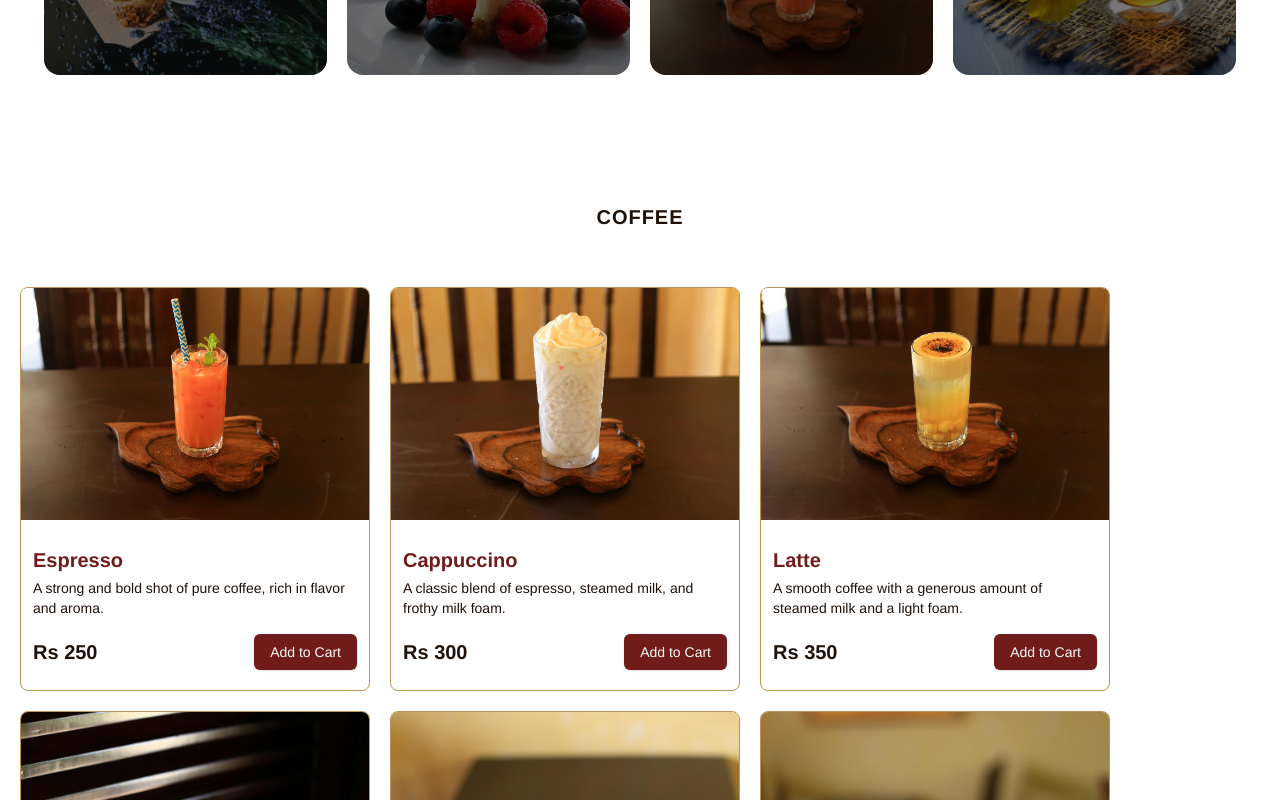
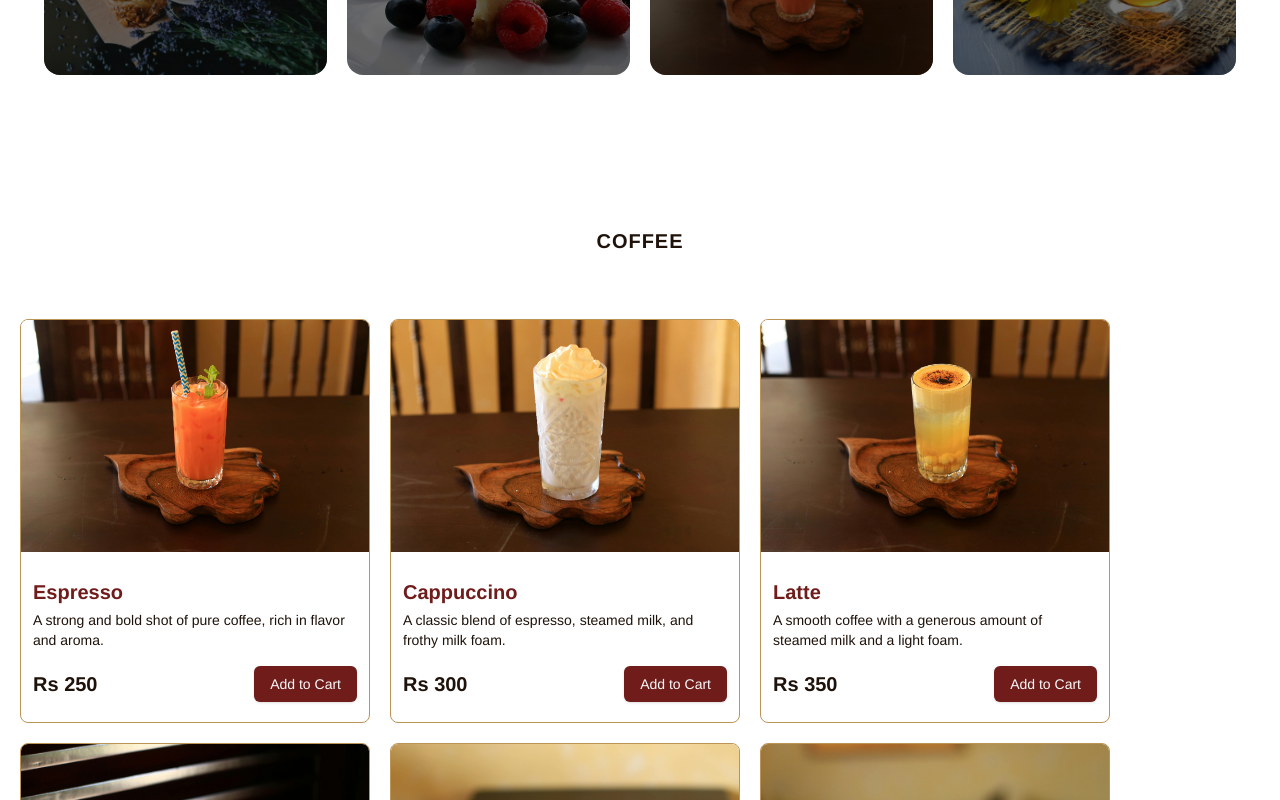
Before and after one commit to suzzan04/Bashcup_host, a Next.js app: page / in a window 1280 px wide. Shown: the part 1800-2600 px from the top of the page. Built offline with nearby package versions, Linux system fonts and the light colour scheme.

Commit message:
update: menu ui

```diff
--- a/src/components/Landing/Menu.tsx
+++ b/src/components/Landing/Menu.tsx
@@ -8,7 +8,7 @@ const Menu = () => {
   const menuData: Item[] = specials;
   return (
     <div className="w-full h-full flex justify-center items-center">
-      <div className="w-full h-full max-w-[1800px] px-5 py-10 flex flex-col gap-8 bg-background">
+      <div className="w-full h-full max-w-[1800px] px-5 py-16 flex flex-col gap-10 bg-background">
         <h3 className="text-xl text-center font-semibold tracking-wider px-3 w-full py-6 ">
           COFFEE
         </h3>
```
